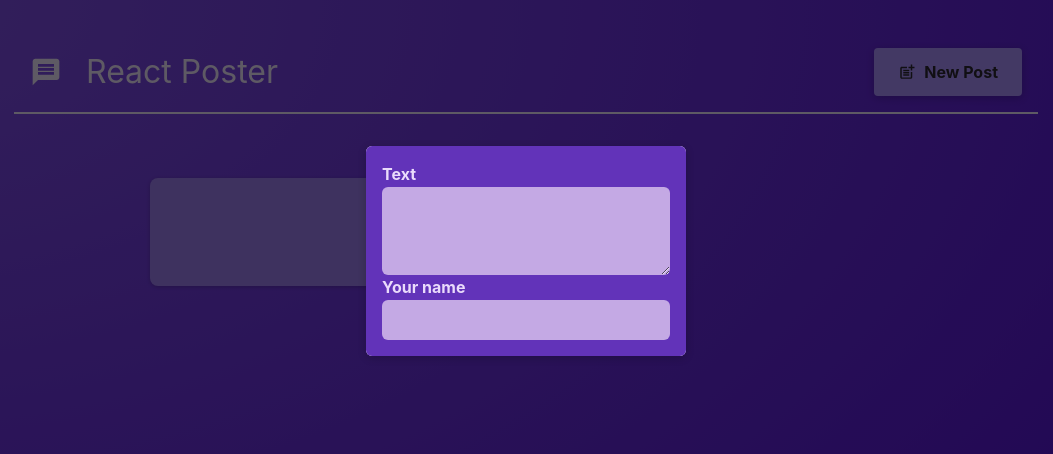
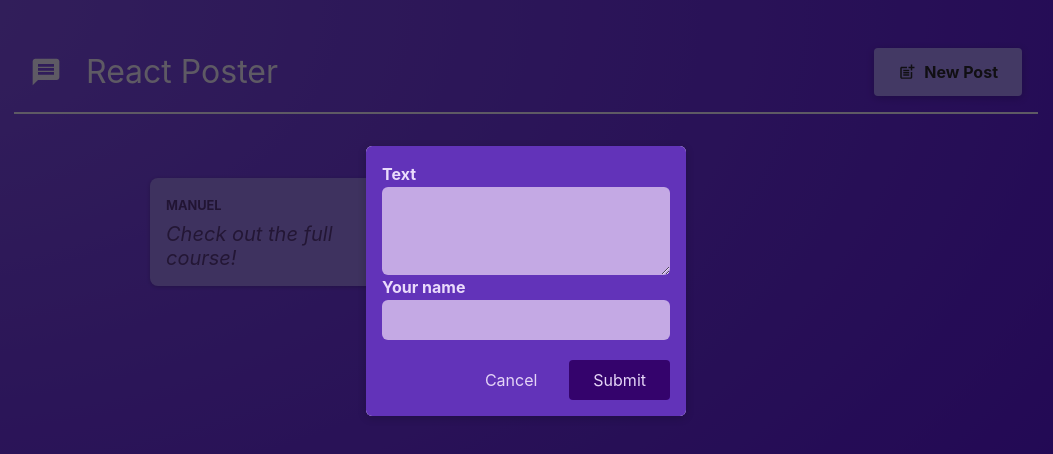
Before and after one commit to Anthonysu798/build-an-react-poster, a React (Vite) app: page / in a window 1280 px wide. Both pictures are taken after a click on the button "New Post". Shown: the top 454 px of the page, without its empty margins (114-1167 px from the left). Built offline with nearby package versions, Linux system fonts and the light colour scheme.

Commit message:
Handling Form Submission

```diff
--- a/src/components/NewPost.jsx
+++ b/src/components/NewPost.jsx
@@ -1,21 +1,63 @@
+import { useState } from "react";
 import classes from "./NewPost.module.css";
 
-function NewPost(props) {
-    return (
-        <form className={classes.form}>
-        <p>
-        <label htmlFor="body">Text</label>
-        <textarea id="body" required rows={3} onChange={props.onBodyChange}/>
-        </p>
+function NewPost({ onCancel }) {
+	const [enteredBody, setEnteredBody] = useState("");
+	const [enteredAuthor, setEnteredAuthor] = useState("");
 
+	function bodyChangeHandler(event) {
+		setEnteredBody(event.target.value);
+	}
 
+	function authorChangeHandler(event) {
+		setEnteredAuthor(event.target.value);
+	}
 
-        <p>
-        <label htmlFor="name">Your name</label>
-        <input type="text" id="name" required onChange={props.onAuthorChange} />
-        </p>
-        </form>
-    );
+	// Submit handler
+	function submitHandler(event) {
+		// Prevent the user send the form
+		event.preventDefault();
+		const postDate = {
+			body: enteredBody,
+			author: enteredAuthor,
+		};
+        onCancel();
+
+	}
+
+	return (
+		<form className={classes.form} onSubmit={submitHandler}>
+			<p>
+				<label htmlFor="body">Text</label>
+				<textarea
+					id="body"
+					required
+					rows={3}
+					onChange={bodyChangeHandler}
+				/>
+			</p>
+			<p>
+				<label htmlFor="name">Your name</label>
+				<input
+					type="text"
+					id="name"
+					required
+					onChange={authorChangeHandler}
+				/>
+			</p>
+
+			<p className={`${classes.actions} mt-5`}>
+				{" "}
+				{/* Multiple Styling */}
+				{/* Cancel the form when clicked */}
+				<button type="button" onClick={onCancel}>
+					Cancel
+				</button>
+				{/* Only the submit button will submit the form */}
+				<button>Submit</button>
+			</p>
+		</form>
+	);
 }
 
 export default NewPost;
--- a/src/components/PostsList.jsx
+++ b/src/components/PostsList.jsx
@@ -7,42 +7,17 @@
 
 function PostsList({isPosting, onStopPosting}) {
 
-	const [enteredBody, setEnteredBody] = useState("");
-	const [enteredAuthor, setEnteredAuthor] = useState("");
-
-
-	function bodyChangeHandler(event) {
-		setEnteredBody(event.target.value);
-	}
-
-	function authorChangeHandler(event) {
-		setEnteredAuthor(event.target.value);
-	}
-
-	// let modalContent;
-
-	// if (modalIsVisible) {
-	//     modalContent = <Modal onClose={hideModalHandler} >
-	//     <NewPost
-	//         onBodyChange={bodyChangeHandler}
-	//         onAuthorChange={authorChangeHandler}
-	//     />
-	//     </Modal>
-	// }
-
 	return (
 		<>
 			{/* If modalIsVisible is true, show the Modal component */}
 			{isPosting && (
 				<Modal onClose={onStopPosting}>
 					<NewPost
-						onBodyChange={bodyChangeHandler}
-						onAuthorChange={authorChangeHandler}
+                        onCancel={onStopPosting}
 					/>
 				</Modal>
 			)}
 			<ul className={classes.posts}>
-				<Post author={enteredAuthor} body={enteredBody} />
 				<Post author="Manuel" body="Check out the full course!" />
 			</ul>
 		</>
```
